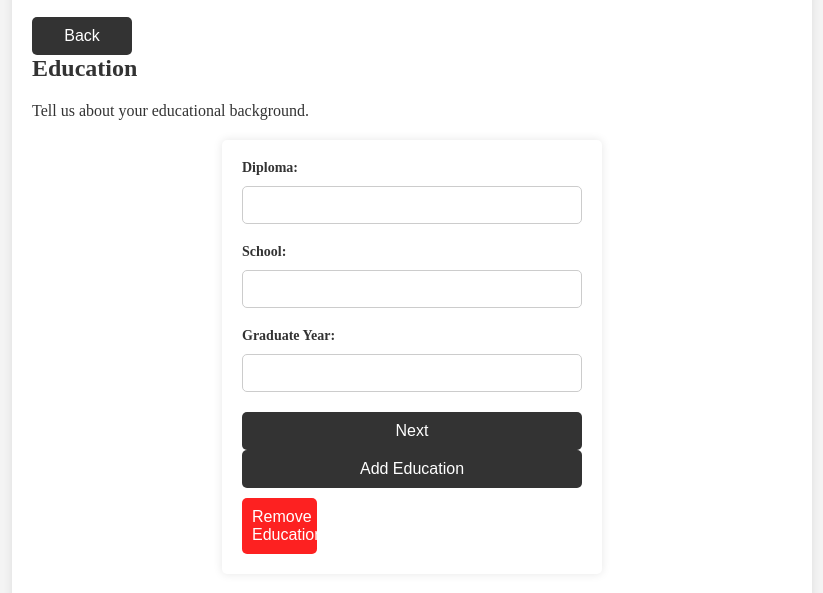
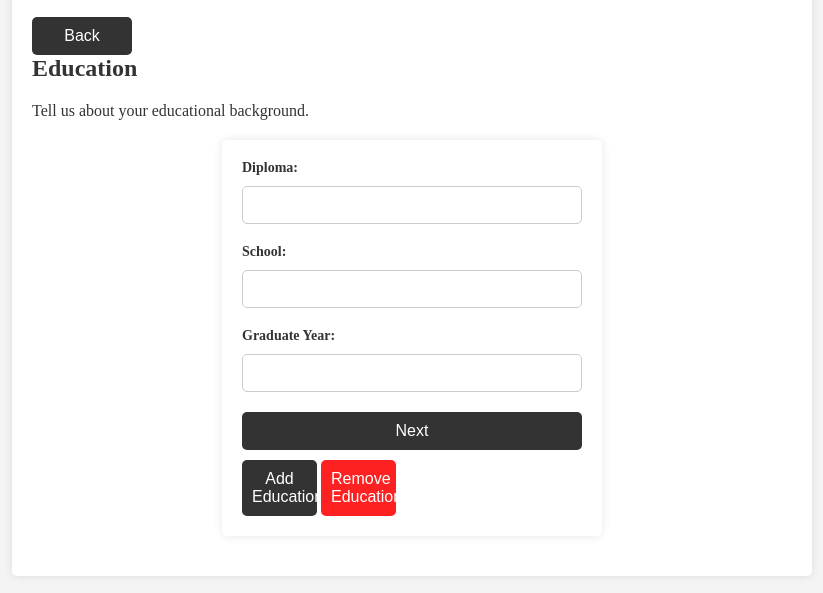
Before and after one commit to issikaaymeric/Student-Resume-Creator, a website: page public/education.html in a window 1280 px wide. Shown: the part 147-740 px from the top of the page, without its empty margins (228-1051 px from the left). Drawn offline with Linux system fonts and the light colour scheme.

Commit message:
Fix Add Education Button

```diff
--- a/public/styles.css
+++ b/public/styles.css
@@ -159,8 +159,10 @@ textarea{
 }
 
 #addEducation{
-    display: block;
-    width: 100%;
+    display: flexbox;
+    justify-content: space-between;
+    align-items: center;
+    width: 75px;
     padding: 10px;
     background-color: #333;
     color: #fff;
```
